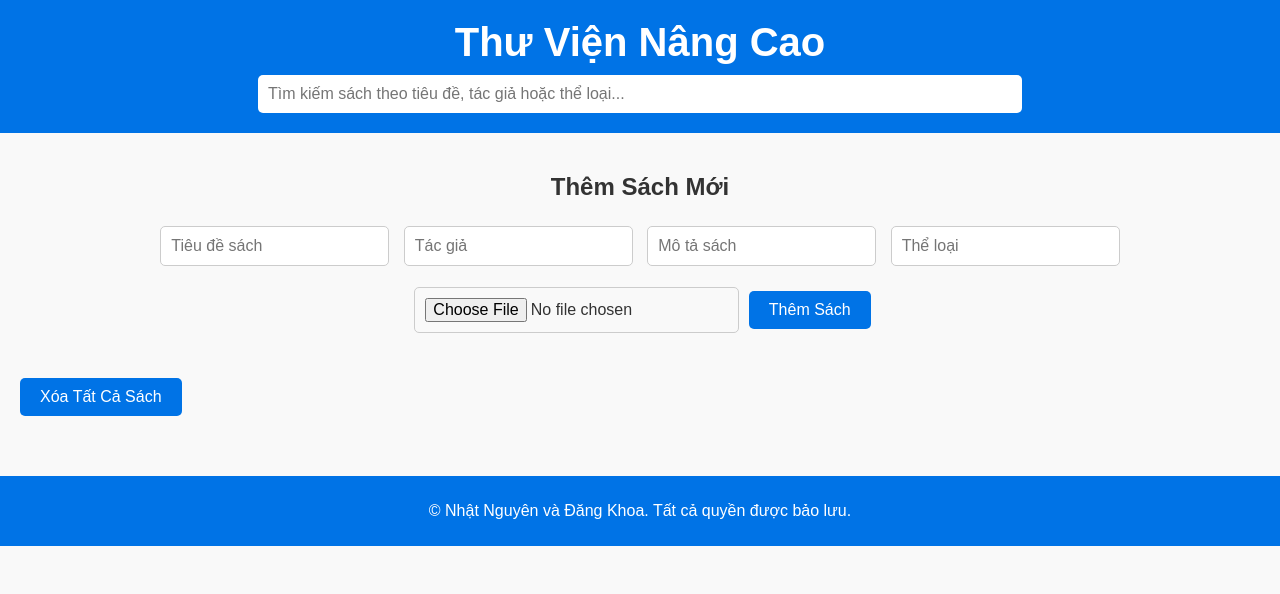
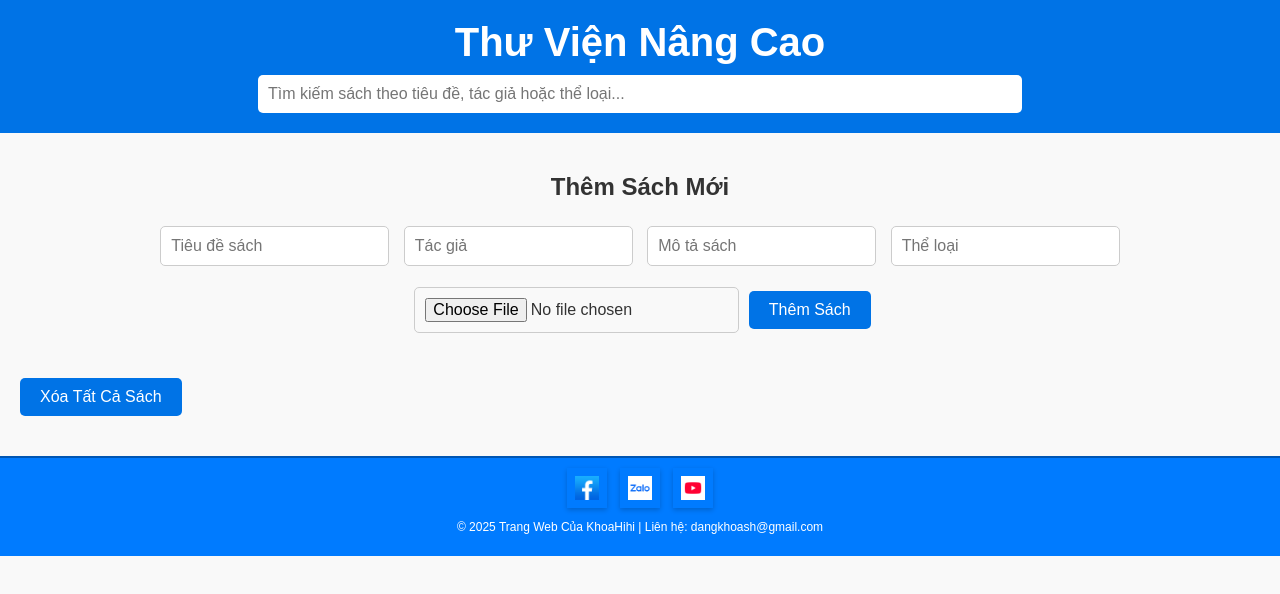
Before and after one commit to Khoahihi1/khoahihi, a plain HTML site: page 112432423.html in a window 1280 px wide. Drawn offline with Linux system fonts and the light colour scheme.

Commit message:
Add files via upload

```diff
--- a/112432423.html
+++ b/112432423.html
@@ -4,6 +4,8 @@
     <meta charset="UTF-8">
     <meta name="viewport" content="width=device-width, initial-scale=1.0">
     <title>Thư Viện Nâng Cao</title>
+    <link rel="icon" type="image/png" href="743e1855392eceb8c6857dc499b5db42-removebg-preview.png">
+
     <style>
         body {
             font-family: 'Arial', sans-serif;
@@ -169,13 +171,49 @@
             background-color: #e67e22;
         }
 
-        footer {
-            background-color: #0073e6;
-            color: white;
-            text-align: center;
-            padding: 10px;
-            margin-top: 20px;
-        }
+        .small-footer {
+    background-color: #007bff; /* Màu xanh đồng bộ */
+    color: white;
+    text-align: center;
+    padding: 10px;
+    font-size: 12px;
+    border-top: 2px solid #0056b3;
+    font-family: inherit; /* Kế thừa font chữ từ web */
+}
+
+.footer-content {
+    display: flex;
+    flex-direction: column;
+    align-items: center;
+}
+
+.social-links a {
+    display: inline-flex;
+    align-items: center;
+    justify-content: center;
+    width: 40px;
+    height: 40px;
+
+
+    margin: 0 5px;
+    box-shadow: 0 2px 5px rgba(0, 0, 0, 0.2);
+}
+
+.social-links a img {
+    width: 24px;
+    height: 24px;
+}
+
+
+.footer-content a {
+    color: white;
+    text-decoration: none;
+}
+
+.footer-content a:hover {
+    text-decoration: underline;
+}
+
 
         #deleteBookButton {
             margin-top: 20px;
@@ -211,7 +249,7 @@
         </div>
 
         <section id="bookList">
-            <!-- Danh sách sách sẽ được hiển thị ở đây -->
+
         </section>
 
         <section id="bookDetails" class="hidden">
@@ -229,10 +267,22 @@
         <div id="pagination"></div>
     </main>
 
-    <footer>
-        <p>&copy; Nhật Nguyên và Đăng Khoa. Tất cả quyền được bảo lưu.</p>
-    </footer>
-
+  <footer class="small-footer">
+    <div class="footer-content">
+        <div class="social-links">
+            <a href="https://www.facebook.com" target="_blank">
+                <img src="fb.png" alt="Facebook">
+            </a>
+            <a href="https://zalo.me" target="_blank">
+                <img src="zl.png" alt="Zalo">
+            </a>
+            <a href="https://www.youtube.com" target="_blank">
+                <img src="ytb.png" alt="YouTube">
+            </a>
+        </div>
+        <p>&copy; 2025 Trang Web Của KhoaHihi | Liên hệ: <a href="dangkhoash@gmail.com">dangkhoash@gmail.com</a></p>
+    </div>
+</footer>
     <script>
         document.addEventListener('DOMContentLoaded', () => {
             const books = JSON.parse(localStorage.getItem('books')) || [];
@@ -266,7 +316,7 @@
             const clearStorageButton = document.getElementById('clearStorageButton');
             clearStorageButton.addEventListener('click', () => {
                 localStorage.removeItem('books');
-                books.length = 0; // Xóa mảng sách
+                books.length = 0;
                 displayBooks();
             });
 
```
Also changed, not shown: index.html (+2 -1 lines), 743e1855392eceb8c6857dc499b5db42-removebg-preview.png (added), fb.png (added), ytb.png (added), zl.png (added).
